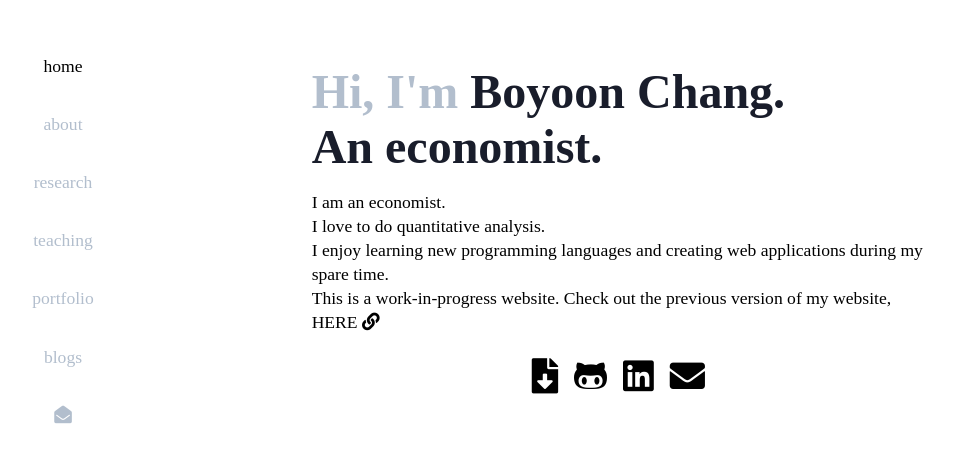
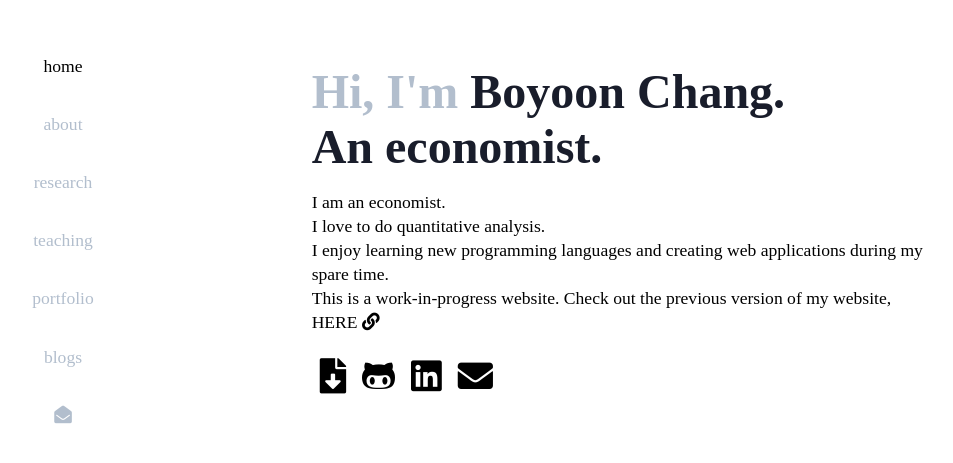
Before and after one commit to BoyoonChang/boyoonchang.github.io, a plain HTML site: page index.html in a window 1280 px wide. Shown: the part 119-582 px from the top of the page, without its empty margins (115-1068 px from the left). Drawn offline with Linux system fonts and the light colour scheme.

Commit message:
make buttons align flex-start

```diff
--- a/styles/styles.scss
+++ b/styles/styles.scss
@@ -261,7 +261,7 @@ section{
 /* Independent components */
 .btn-con{
   display: flex;
-  align-self: center;
+  align-self: flex-start;
 }
 .main-btn{
   color: inherit;
```
Also changed, not shown: styles/styles.css, 1 other file.
